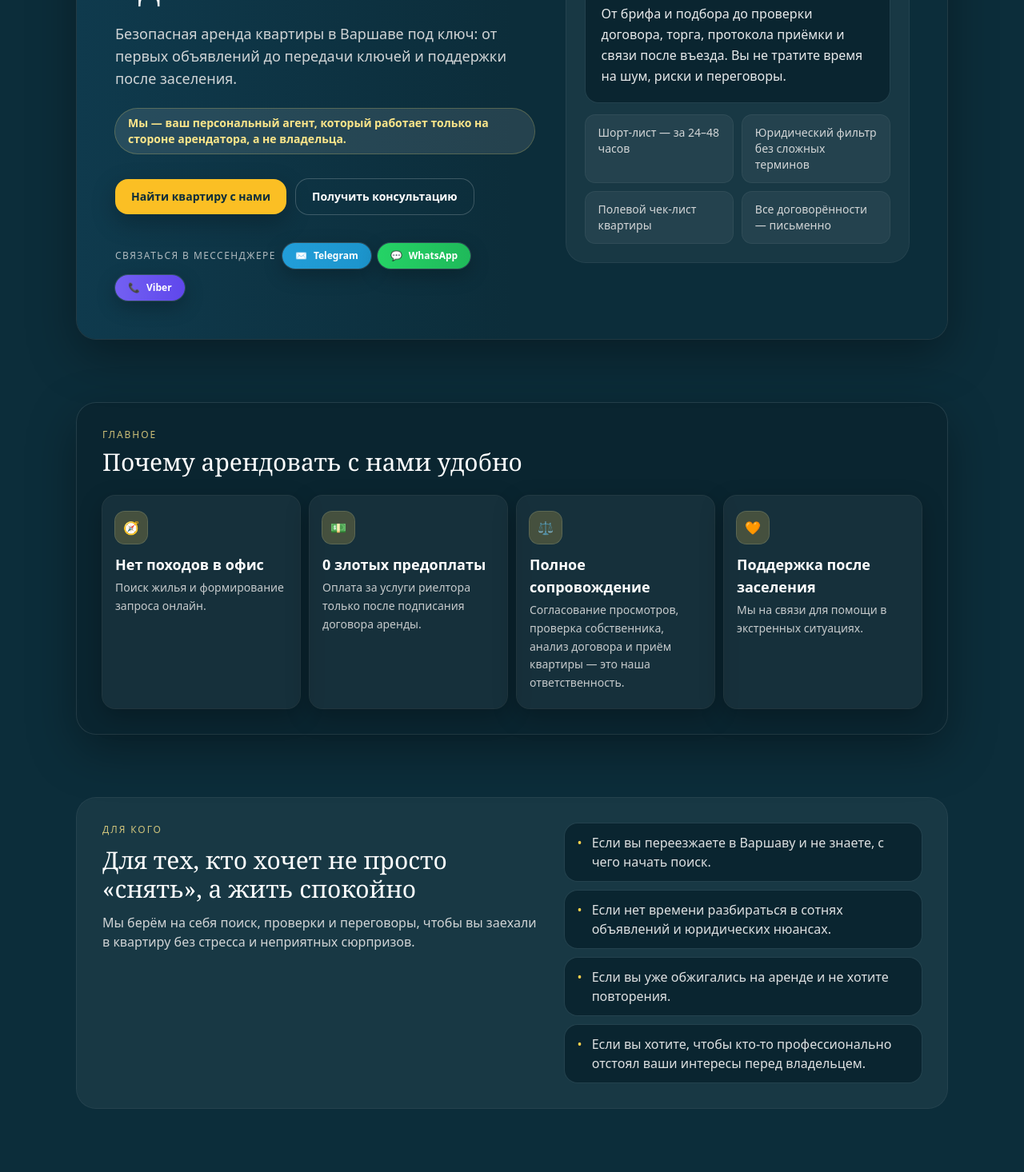
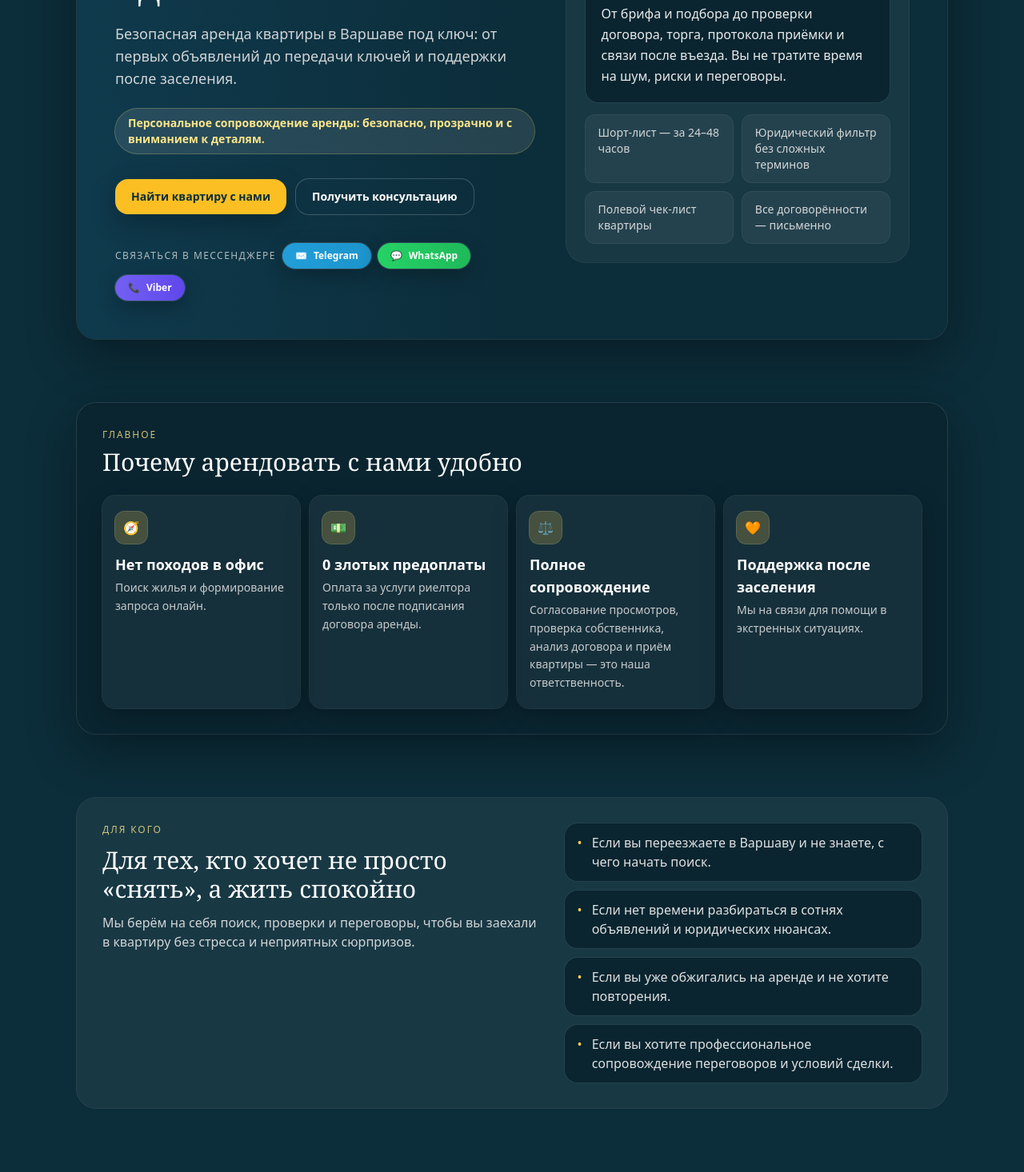
Before and after one commit to kovlaks/serpak-site, a Next.js app: page /rent in a window 1280 px wide. Shown: the part 340-1806 px from the top of the page at 80% size. Built offline with nearby package versions, Linux system fonts and the light colour scheme.

Commit message:
Update rental messaging to neutral client-focused tone

```diff
--- a/app/rent/page.tsx
+++ b/app/rent/page.tsx
@@ -106,8 +106,8 @@ const faq = [
       "Да. Видео-туры, электронные согласования, подписание по доверенности — подбираем формат под вашу ситуацию.",
   },
   {
-    question: "Вы — агент владельца или мой представитель?",
-    answer: "Мы работаем в интересах арендатора. Именно вас.",
+    question: "Какую роль вы берёте в сделке?",
+    answer: "Мы профессионально представляем интересы клиента и сопровождаем сделку на каждом этапе.",
   },
   {
     question: "Что, если собственник не согласится на наши правки?",
@@ -179,7 +179,7 @@ export default function Page() {
               Безопасная аренда квартиры в Варшаве под ключ: от первых объявлений до передачи ключей и поддержки после заселения.
             </p>
             <div className="inline-flex rounded-full bg-white/10 px-4 py-2 text-sm font-semibold text-amber-200 ring-1 ring-amber-200/30">
-              Мы — ваш персональный агент, который работает только на стороне арендатора, а не владельца.
+              Персональное сопровождение аренды: безопасно, прозрачно и с вниманием к деталям.
             </div>
             <div className="flex flex-wrap gap-3 pt-2">
               <a
@@ -280,7 +280,7 @@ export default function Page() {
             "Если вы переезжаете в Варшаву и не знаете, с чего начать поиск.",
             "Если нет времени разбираться в сотнях объявлений и юридических нюансах.",
             "Если вы уже обжигались на аренде и не хотите повторения.",
-            "Если вы хотите, чтобы кто-то профессионально отстоял ваши интересы перед владельцем.",
+            "Если вы хотите профессиональное сопровождение переговоров и условий сделки.",
           ].map((item) => (
             <li
               key={item}
@@ -390,7 +390,7 @@ export default function Page() {
           <h2 className="font-serif text-3xl text-white">Плюсы работы с нами</h2>
         </div>
         <div className="mt-6 grid gap-4 md:grid-cols-2">
-          {["Мы на стороне арендатора, а не владельца", "Глубокое понимание рынка Варшавы", "Юридический фильтр без перегруза терминами", "Чек-лист осмотра, который обычный арендатор не делает", "Поддержка после заселения, а не «подписали и забыли»", "Сеть партнёров под переезд и быт"].map((item) => (
+          {["Представляем интересы клиентов профессионально и корректно", "Глубокое понимание рынка Варшавы", "Юридический фильтр без перегруза терминами", "Чек-лист осмотра, который помогает избежать рисков", "Поддержка после заселения, а не «подписали и забыли»", "Сеть партнёров под переезд и быт"].map((item) => (
             <div key={item} className="flex items-start gap-3 rounded-2xl bg-[#0C2D3A] px-5 py-4 ring-1 ring-white/10">
               <span className="mt-1 text-amber-300">★</span>
               <p className="text-base text-neutral-100">{item}</p>
```
